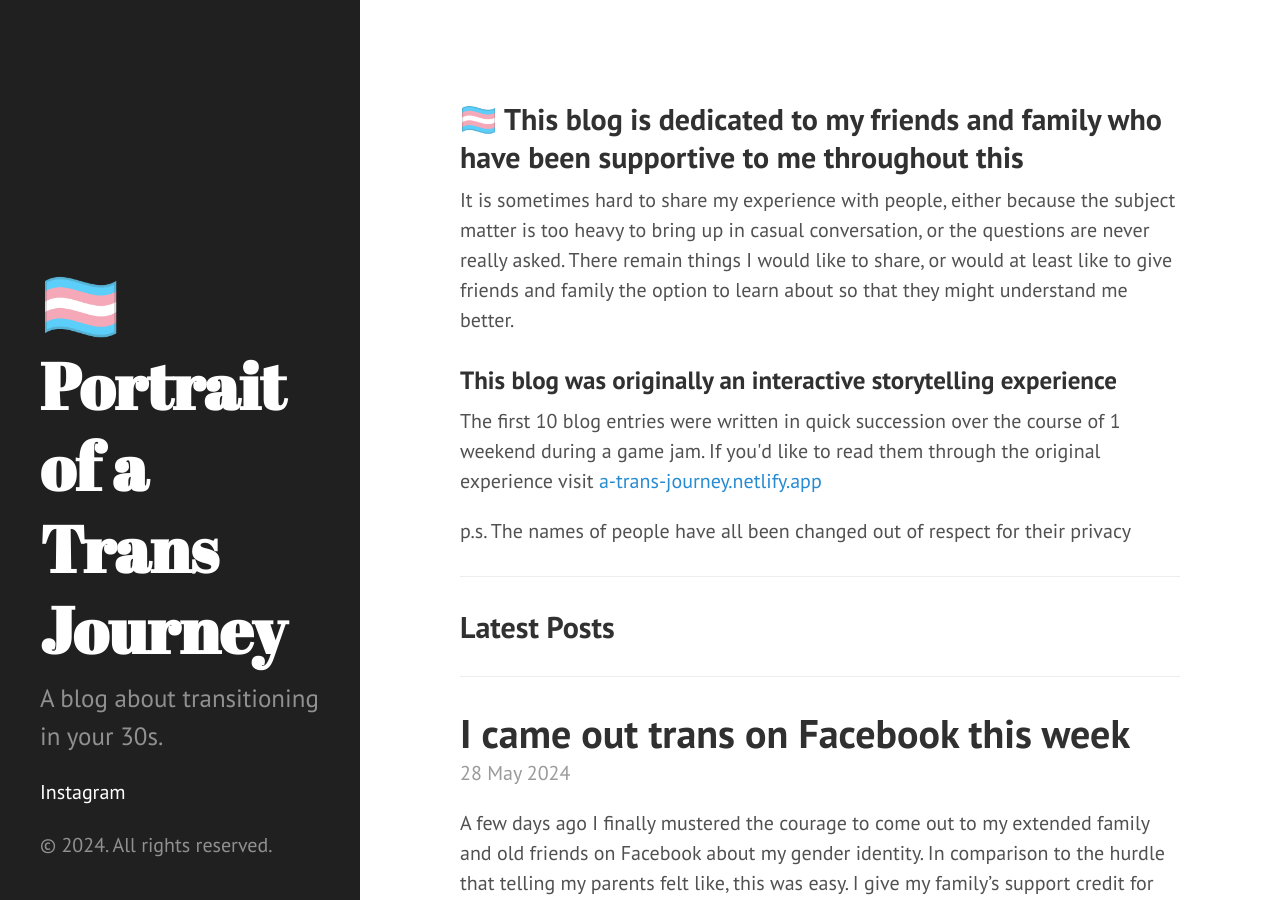
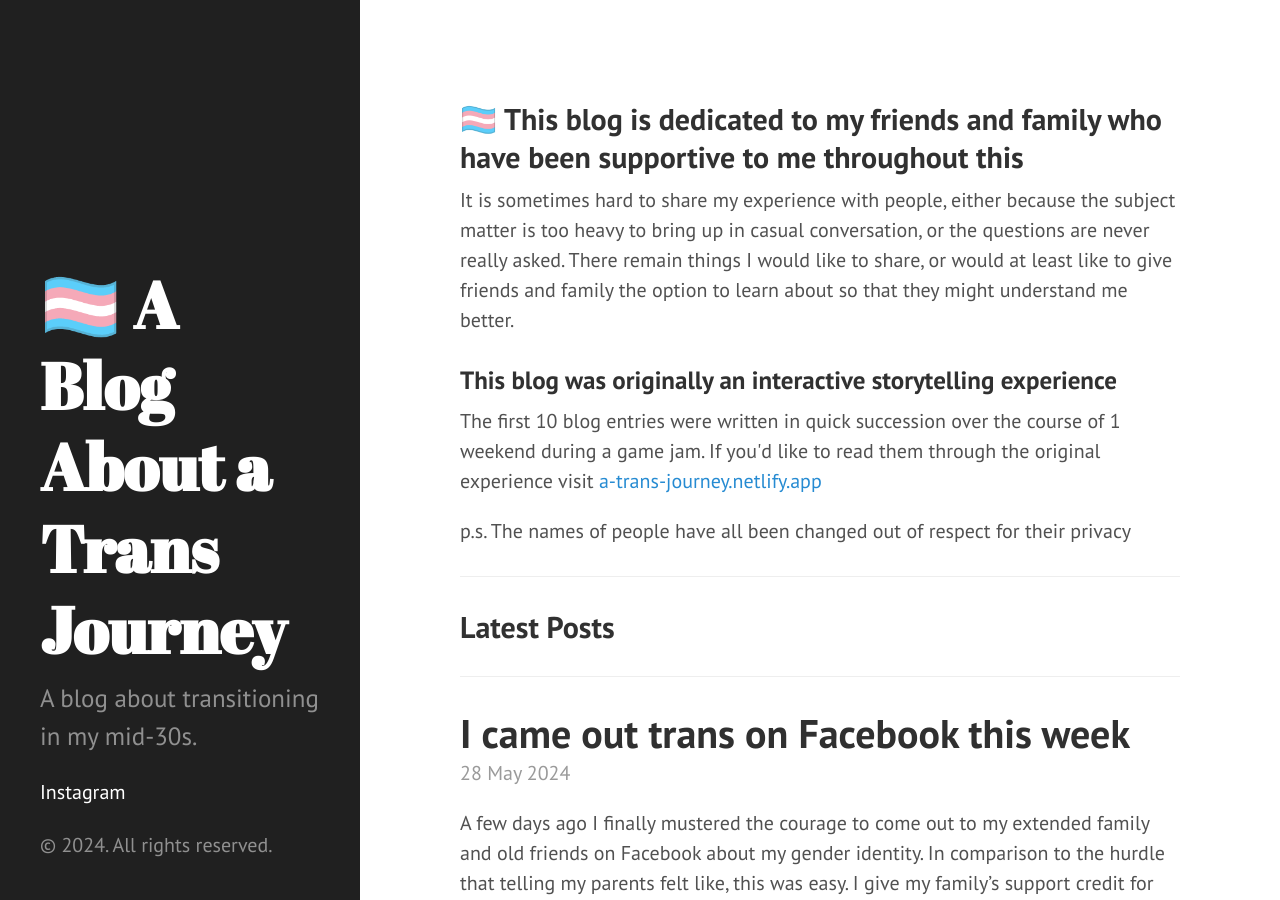
Before and after one commit to sea-and-kai/trans-journey-blog, a Jekyll site: the page built from index.html, in a window 1280 px wide and 900 px high. Built offline with Jekyll 4.4.1, drawn with Linux system fonts in a browser that asks for light colours; the list of posts is cut into pages by our own code.

Commit message:
config changes

```diff
--- a/_config.yml
+++ b/_config.yml
@@ -28,11 +28,7 @@ plugins: [jekyll-paginate]
 #permalink:        pretty
 #relative_permalinks: true
 
-# Setup
-#title:            Hyde
-tagline:          'A Jekyll theme'
-#description:      'A brazen two-column <a href="http://jekyllrb.com" target="_blank">Jekyll</a> theme that pairs a prominent sidebar with uncomplicated content. Made by <a href="https://twitter.com/mdo" target="_blank">@mdo</a>.'
-#url:              http://hyde.getpoole.com
+tagline:          'A Blog About a Trans Journey'
 baseurl:          /
 
 author:
@@ -48,17 +44,13 @@ github:
   repo:           https://github.com/poole/hyde
 
 
-title: 🏳️‍⚧️ Portrait of a Trans Journey
+title: 🏳️‍⚧️ A Blog About a Trans Journey
 email: sea.and.kai@gmail.com
 description: >- # this means to ignore newlines until "baseurl:"
-  A blog about transitioning in your 30s.
-# baseurl: "" # the subpath of your site, e.g. /blog
+  A blog about transitioning in my mid-30s.
 url: "" # the base hostname & protocol for your site, e.g. http://example.com
 # twitter_username: jekyllrb
 github_username:  sea-and-kai
-
-# Build settings
-#theme: minima
 
 plugins:
   - jekyll-feed
```
